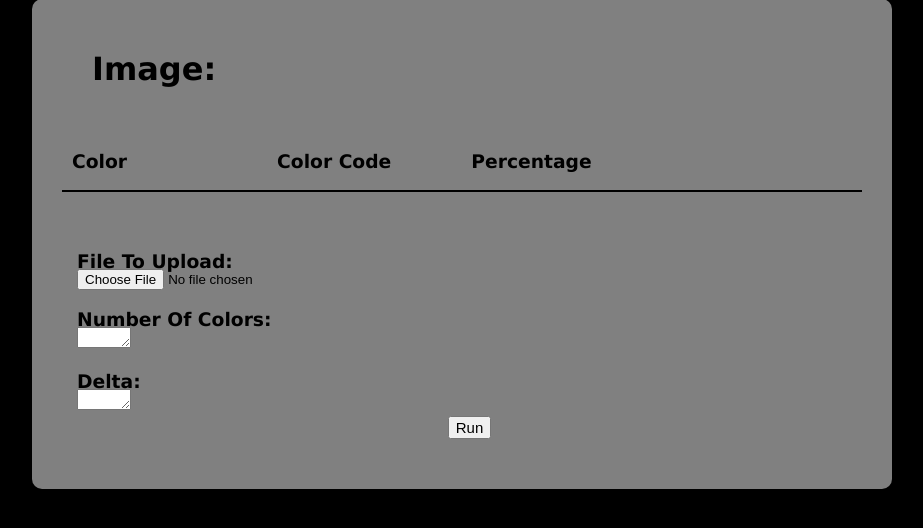
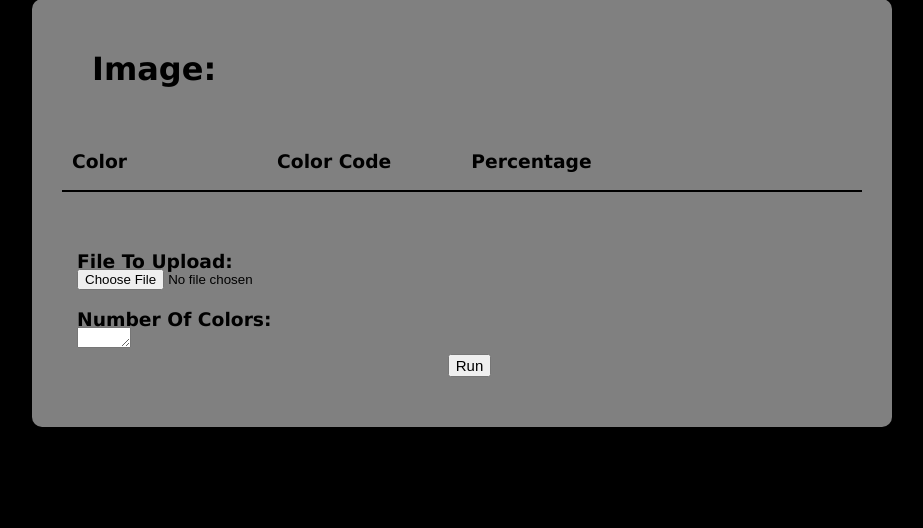
Before and after one commit to abduladeleke26/Image-Color-Extract, a Flask app: template templates/index.html in a window 1280 px wide. Shown: the part 190-718 px from the top of the page, without its empty margins (178-1101 px from the left). Run offline with Flask 3, Linux system fonts and the light colour scheme; the template is opened without the code that fills it, so the values that code supplies are empty.

Commit message:
Add files via upload

```diff
--- a/app.py
+++ b/app.py
@@ -1,44 +1,24 @@
 from PIL import Image
-from collections import Counter, defaultdict
+from collections import Counter
 from flask import Flask, render_template, request
-import numpy as np
-from skimage.color import rgb2lab, deltaE_cie76
 
 app = Flask(__name__)
 
-def closeColor(color, groups, threshold=15):
-    color_lab = rgb2lab(np.array(color, dtype=np.uint8).reshape(1, 1, 3) / 255.0)[0][0]
 
-    for group in groups:
-        group_lab = rgb2lab(np.array(group, dtype=np.uint8).reshape(1, 1, 3) / 255.0)[0][0]
-        if deltaE_cie76(color_lab, group_lab) < threshold:
-            return group
-    return None
-
-def color_analyze(image, x, delta):
+def color_analyze(image, x):
     image = Image.open(image).convert("RGB")
 
-    image = image.resize((200, 200))
 
     counts = Counter(image.getdata())
 
-    groups = defaultdict(int)
+
+    top_colors = counts.most_common(x)
 
 
-    for color, count in counts.items():
-        closest = closeColor(color, groups, delta)
-        if closest:
-            groups[closest] += count
-        else:
-            groups[color] = count
+    total_pixels = sum(counts.values())
 
-
-    sortedd = sorted(groups.items(), key=lambda item: item[1], reverse=True)[:x]
-
-    total_pixels = sum(groups.values())
-
-    colors = ["#{:02x}{:02x}{:02x}".format(*color) for color, _ in sortedd]
-    percents = [f"{round(count / total_pixels * 100, 2)}%" for _, count in sortedd]
+    colors = ["#{:02x}{:02x}{:02x}".format(*color) for color, _ in top_colors]
+    percents = [f"{round(count / total_pixels * 100, 2)}%" for _, count in top_colors]
 
     return colors, percents
 
@@ -50,21 +30,18 @@ starter = "static/img/Starter.png"
 @app.route('/')
 def home():
     num = 5
-    delta = 15
-    picture = starter
-    colors, percents = color_analyze(starter, num, delta)
-    return render_template("index.html", colors=colors, percents=percents, num=num, photo=starter, delta=delta)
+    colors, percents = color_analyze(starter, num)
+    return render_template("index.html", colors=colors, percents=percents, num=num, photo=starter)
 
 
-@app.route('/colors', methods=["POST"])
+@app.route('/upload', methods=["POST"])
 def uploaded():
     file = request.files["picture"]
     num = int(request.form.get("num", 5))
-    delta = int(request.form.get("delta", 15))
     if file:
         file.save(picture)
-    colors, percents = color_analyze(picture, num, delta)
-    return render_template("index.html", colors=colors, percents=percents, num=num, photo=picture, delta=delta)
+    colors, percents = color_analyze(picture, num)
+    return render_template("index.html", colors=colors, percents=percents, num=num, photo=picture)
 
 
 if __name__ == "__main__":
--- a/templates/index.html
+++ b/templates/index.html
@@ -38,15 +38,12 @@
 
             <div style="height: 20px;" ></div>
 
-            <form action="/colors" method="post" enctype="multipart/form-data" style=" text-align: left; margin-left:15px; margin-bottom: 20px;">
+            <form action="/upload" method="post" enctype="multipart/form-data" style=" text-align: left; margin-left:15px; margin-bottom: 20px;">
                 <h3 style="margin-bottom: -3px; font-family: verdana;" >File To Upload:</h3>
                 <input type="file" id="picture" name="picture" accept="image/*">
 
                 <h3 style="margin-bottom: -3px; font-family: verdana;">Number Of Colors:</h3>
                 <textarea rows="1" cols="4" name="num" >{{ num }}</textarea>
-
-                <h3 style="margin-bottom: -3px; font-family: verdana;">Delta:</h3>
-                <textarea rows="1" cols="4" name="delta" >{{ delta }}</textarea>
 
                 <div style="height: 2px;" ></div>
 
```
Also changed, not shown: static/img/Picture.png.
